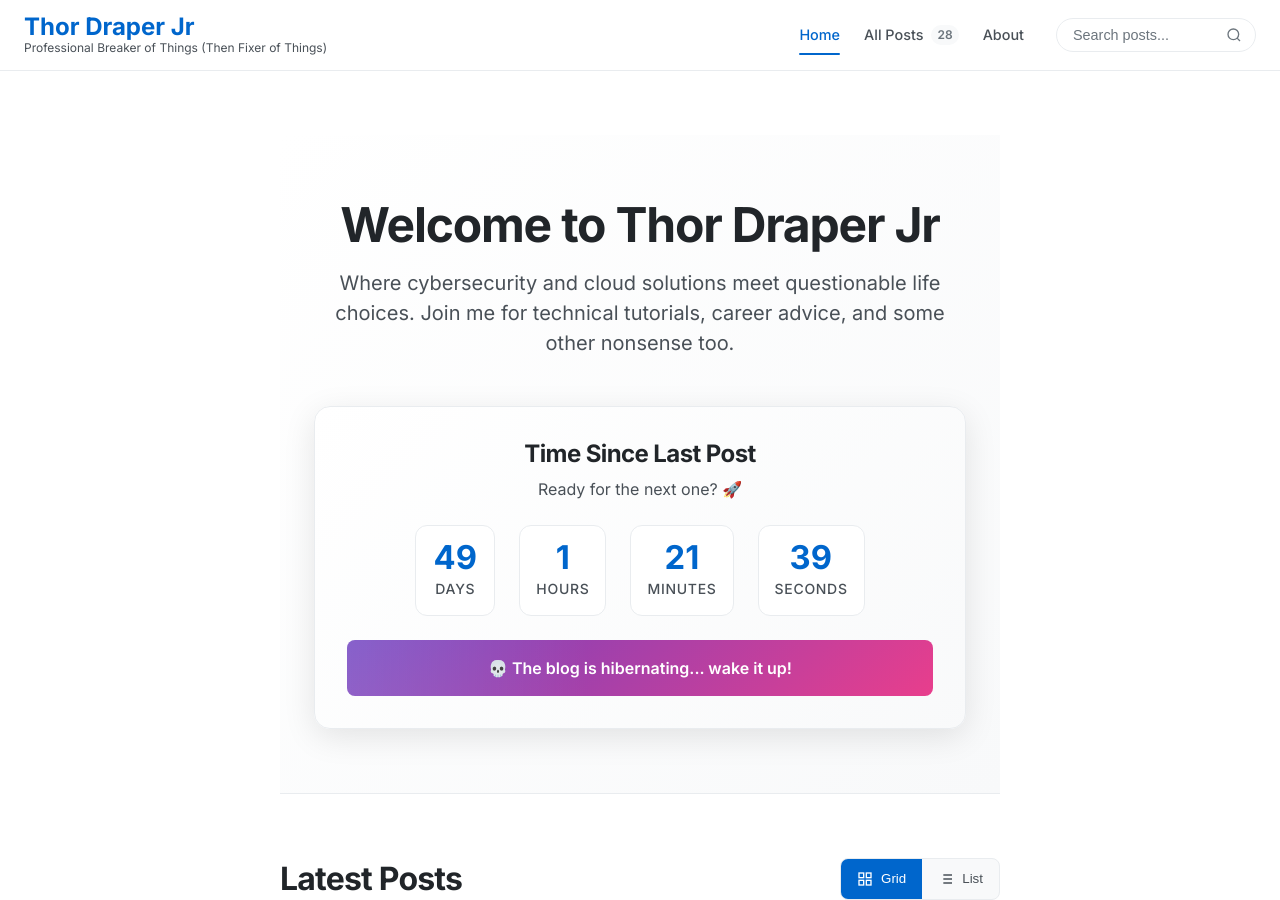
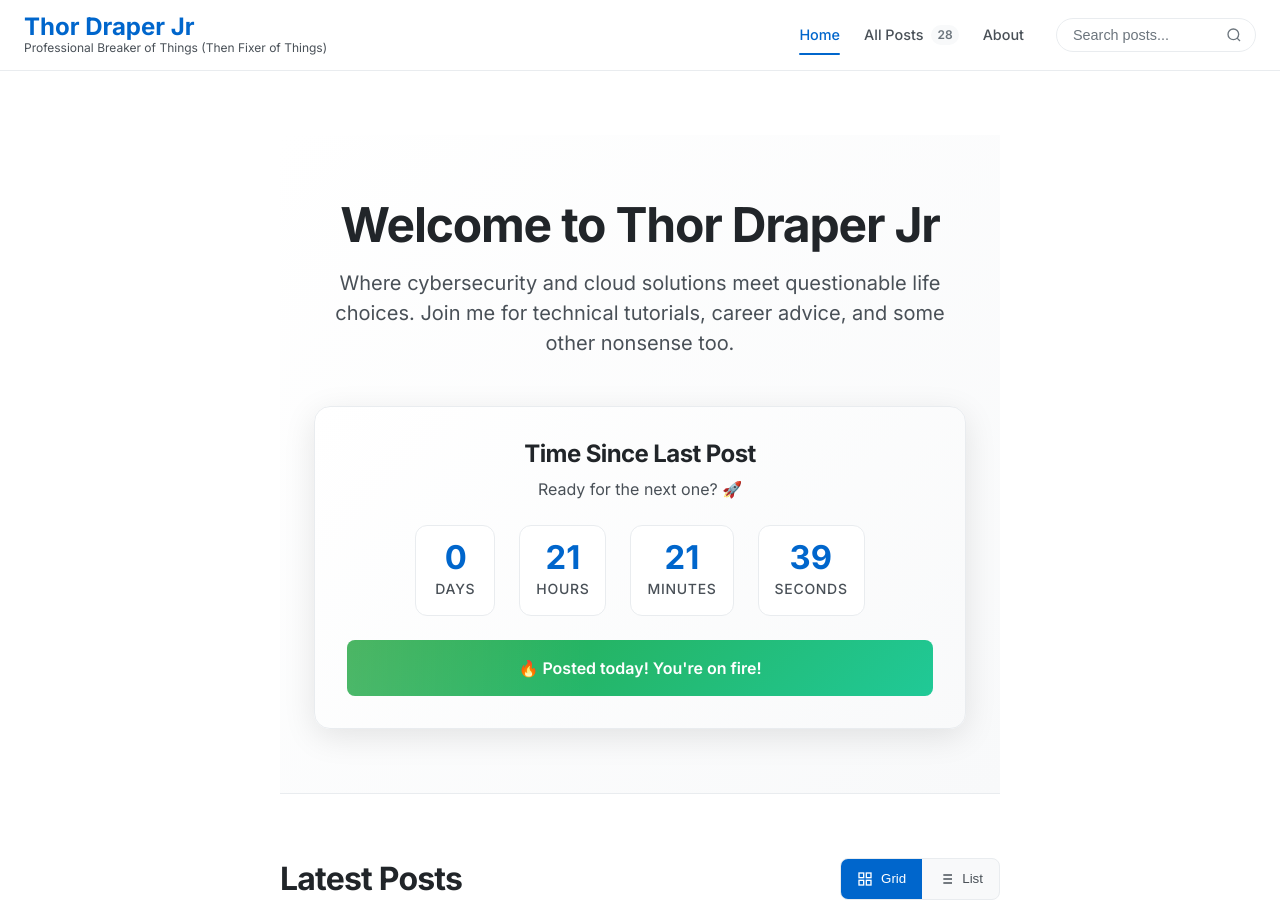
Before and after one commit to Thor-DraperJr/thor-draperjr.github.io, a Jekyll site: the page built from index.html, in a window 1280 px wide and 900 px high. Built offline with Jekyll 4.4.1, drawn with Linux system fonts in a browser that asks for light colours; the list of posts is cut into pages by our own code; part of the change alters nothing that is shown.

Commit message:
🔧 Fix countdown timer to use dynamic latest post date
- Update countdown.js to read last post date from data attribute
- Add Jekyll liquid templating to populate actual latest post date
- Countdown will now automatically reset when new posts are published
- Uses site.posts.first.date for real-time accuracy

```diff
--- a/_includes/home.html
+++ b/_includes/home.html
@@ -5,7 +5,7 @@
     <p class="hero-subtitle">{{ site.description }}</p>
 
     <!-- Last Post Countdown -->
-    <div class="countdown-container">
+    <div class="countdown-container" data-last-post-date="{{ site.posts.first.date | date: '%Y-%m-%dT%H:%M:%S%z' }}">
       <div class="countdown-header">
         <h3 class="countdown-title">Time Since Last Post</h3>
         <p class="countdown-motivation">Ready for the next one? 🚀</p>
--- a/assets/js/countdown.js
+++ b/assets/js/countdown.js
@@ -21,10 +21,16 @@ class LastPostCountdown {
   }
 
   getLastPostDate() {
-    // In a real Jekyll site, this would be populated from site.posts[0].date
-    // For demo purposes, let's use a recent date
-    const mockLastPost = new Date('2025-06-04T00:00:00Z'); // GitHub Copilot DevOps post
-    return mockLastPost;
+    // Get the last post date from Jekyll data attribute
+    const countdownContainer = document.querySelector('.countdown-container');
+    const lastPostDateStr = countdownContainer?.dataset?.lastPostDate;
+
+    if (lastPostDateStr) {
+      return new Date(lastPostDateStr);
+    }
+
+    // Fallback to current date if no post date found
+    return new Date();
   }
 
   updateCountdown() {
```
